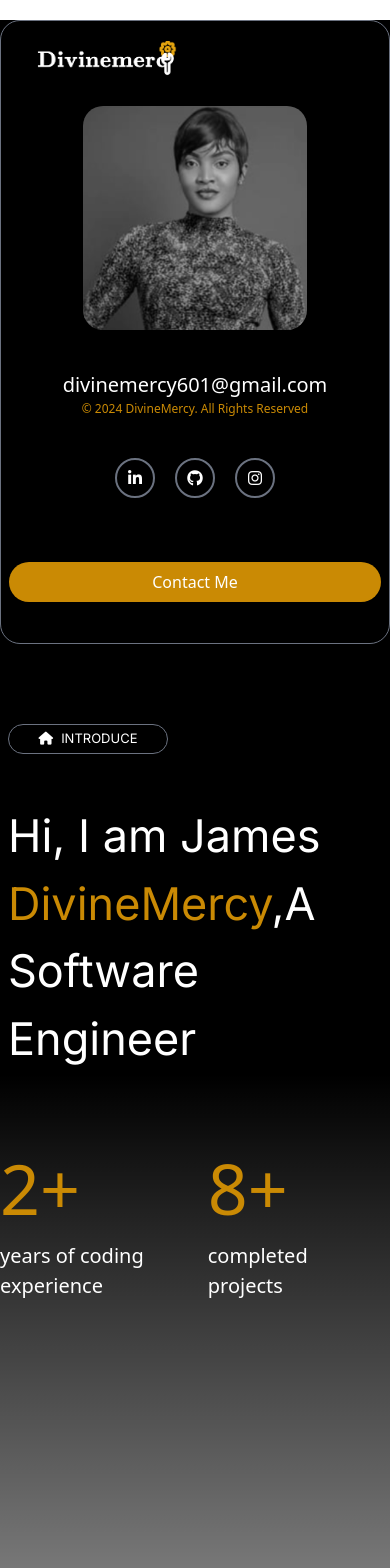
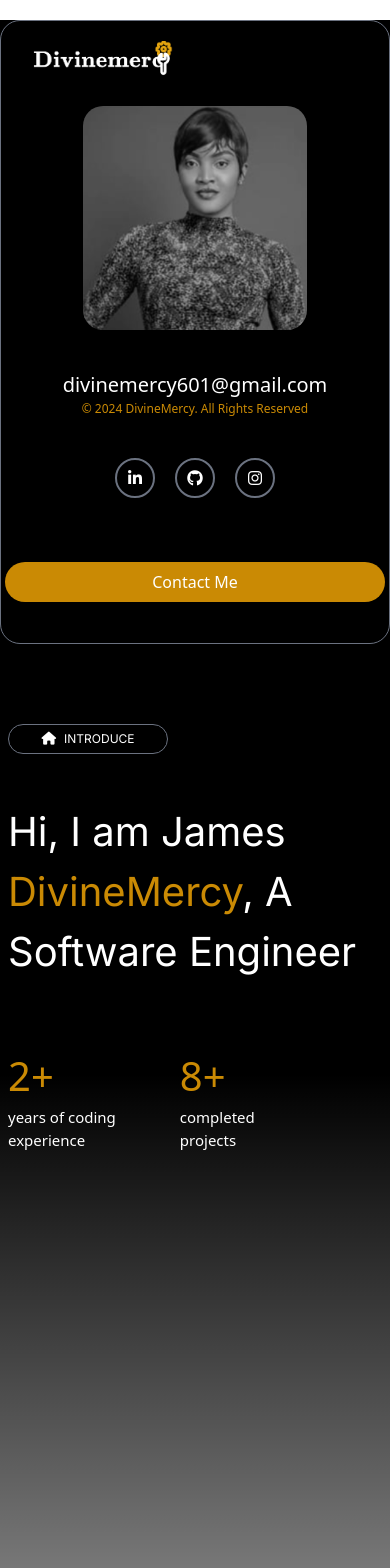
Before and after one commit to Divinegirl8/project, a React (Create React App) app: page /heroPage in a window 390 px wide. Shown: the top 1568 px of the page. Built offline with nearby package versions, Linux system fonts and the light colour scheme.

Commit message:
new commit

```diff
--- a/src/component/HeroPage/index.tsx
+++ b/src/component/HeroPage/index.tsx
@@ -26,7 +26,7 @@ const HeroPage = React.forwardRef<HTMLDivElement, {}>((props, ref) => {
         <div className={`cursor-none bg-gradient-to-b from-black via-black to-transparent lg:h-[126vh] h-[250vh] relative ${style.customCursor}`} ref={ref}>
             <div className="">
 
-                <div className="border-gray-500 border-[0.5px] lg:w-[21rem] h-[39rem] mt-5  px-2 lg:px-0 rounded-[20px] lg:left-5 lg:top-10 lg:mt-[80px]  sm:mx-[2rem] lg:fixed z-50">
+                <div className="border-gray-500 border-[0.5px] lg:w-[21rem] h-[39rem] mt-5  px-1 lg:px-0 rounded-[20px] lg:left-5 lg:top-10 lg:mt-[80px] sm:mx-[2rem] lg:fixed z-50">
 
                    <div className="mt-5 ml-7">
                    <img src={logo} className=" w-[9rem]" />
@@ -82,43 +82,43 @@ const HeroPage = React.forwardRef<HTMLDivElement, {}>((props, ref) => {
 
 
                 </div>
-                <div className="flex lg:ml-[25rem] lg:pt-[10rem] pt-[5rem] ml-2">
+                <div className="flex lg:ml-[27rem] lg:pt-[10rem] pt-[5rem] ml-2">
                     <div className="flex flex-row gap-2 justify-center border-gray-500 border w-[10rem] h-[30px] rounded-[20px] pt-1">
                         <i className="fa-solid fa-house" style={{ color: "#fff", paddingTop: "3px", fontSize:"13px" }}></i>
-                        <p className="font-normal text-white font-fontInter uppercase text-[13px]">Introduce</p>
+                        <p className="font-normal text-white font-fontInter uppercase lg:text-[13px] text-[12px] mt-[1px] lg:mt-0">Introduce</p>
                     </div>
                 </div>
 
                 <div className="lg:hidden">
-                    <p className=" font-normal text-[45px] text-white font-fontInter pt-[3rem] ml-2">
-                        Hi, I am James <span className="text-yellow-600">DivineMercy</span>,A Software Engineer
+                    <p className=" font-normal text-[40px] text-white font-fontInter pt-[3rem] ml-2 ">
+                        Hi, I am James <span className="text-yellow-600">DivineMercy</span>, A Software Engineer
                     </p>
 
                 </div>
 
 
-                <div className="text-center lg:ml-[15rem] hidden lg:block">
+                <div className="text-center lg:ml-[16rem] hidden lg:block">
                     <p className="lg:pt-[5rem] font-normal text-[68px] text-white font-fontInter">
                         Hi, I am James <span className="text-yellow-600">DivineMercy</span>,
                     </p>
 
                 </div>
 
-                <div className="ext-center lg:ml-[26.5rem] justify-center ml-7  hidden lg:block">
+                <div className="ext-center lg:ml-[27rem] justify-center ml-7  hidden lg:block">
                 <p className="font-normal text-[68px] text-white font-fontInter">A Software Engineer</p>
 
                 </div>
 
 
-                <div className="text-white  lg:ml-[27rem] mt-16 lg:mt-[20rem] flex flex-row gap-16">
+                <div className="text-white  lg:ml-[27rem] ml-2 mt-16 lg:mt-[20rem] flex flex-row gap-16">
                    <div>
-                   <h1 className="text-[70px] text-yellow-600">2+</h1>
-                   <h4 className="flex flex-col text-[20px]">years of coding <span>experience</span> </h4>
+                   <h1 className="lg:text-[70px] text-[40px] text-yellow-600">2+</h1>
+                   <h4 className="flex flex-col lg:text-[20px] text-[15px]">years of coding <span>experience</span> </h4>
                     </div>
 
                     <div>
-                   <h1 className="text-[70px] text-yellow-600">8+</h1>
-                   <h4 className="flex flex-col text-[20px]">completed <span>projects</span></h4>
+                   <h1 className="lg:text-[70px] text-[40px] text-yellow-600">8+</h1>
+                   <h4 className="flex flex-col lg:text-[20px] text-[15px]">completed <span>projects</span></h4>
                     </div>
                 </div>
 
--- a/src/component/features/Homepage/index.tsx
+++ b/src/component/features/Homepage/index.tsx
@@ -122,7 +122,7 @@ const Homepage: React.FC = () => {
         </div>
 
         <HeroPage ref={HeroPageRef} />
-        <div className="mt-[-30rem]">
+        <div className="lg:mt-[-30rem] mt-[-40rem] mb-4 lg:mb-0">
           <Circle handleIconClick={() => handleIconClick("portfolio", portfolioRef)} />
         </div>
         <div ref={aboutRef}><About /></div>
--- a/src/component/reusuable/Circle/index.tsx
+++ b/src/component/reusuable/Circle/index.tsx
@@ -8,10 +8,10 @@ interface CircleProps {
 const Circle: React.FC<CircleProps> = ({ handleIconClick }) => {
   return (
     <div
-      className="flex items-center justify-center lg:ml-[40rem]"
+      className="lg:flex lg:items-center justify-center lg:ml-[40rem] ml-2"
       onClick={handleIconClick}
     >
-      <div className="rounded-[100px] h-[11rem] w-[11rem] border border-gray-500 text-white flex items-center justify-center relative cursor-pointer">
+      <div className="rounded-[100px] lg:h-[11rem] lg:w-[11rem] h-[10rem] w-[10rem] border border-gray-500 text-white flex items-center justify-center relative cursor-pointer">
         <svg
           width="160"
           height="160"
@@ -26,7 +26,7 @@ const Circle: React.FC<CircleProps> = ({ handleIconClick }) => {
               d="M80,80 m-65,0 a 65,65 0 1,1 130,0 a 65,65 0 1,1 -130,0"
             />
           </defs>
-          <text fill="#999999" fontSize="19" textAnchor="middle">
+          <text fill="#999999"  textAnchor="middle" className="lg:text-[19px] text-[15px]">
             <textPath href="#circlePath" startOffset="40%">
               <tspan dx="40">M y </tspan> <tspan dx="10">P r o j e c t s</tspan>
               <tspan fontSize="50" dx="10">&#x2E;</tspan>
```
